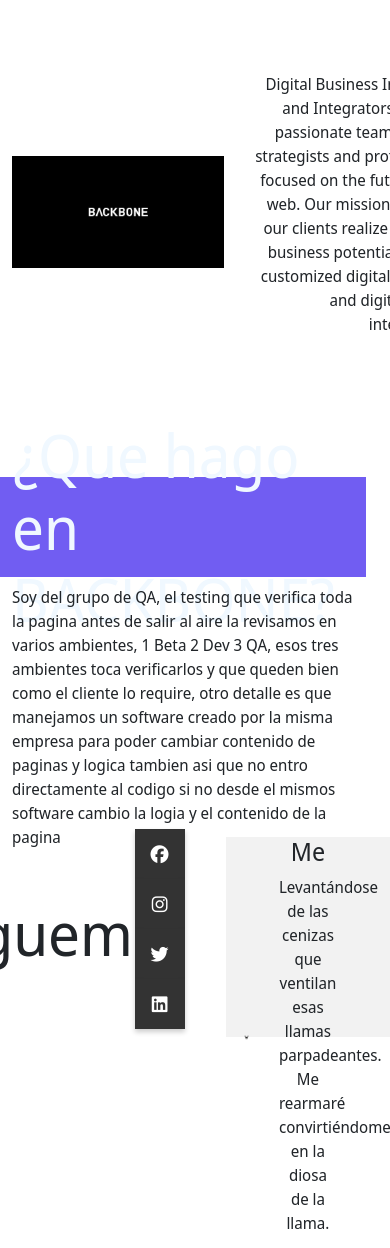
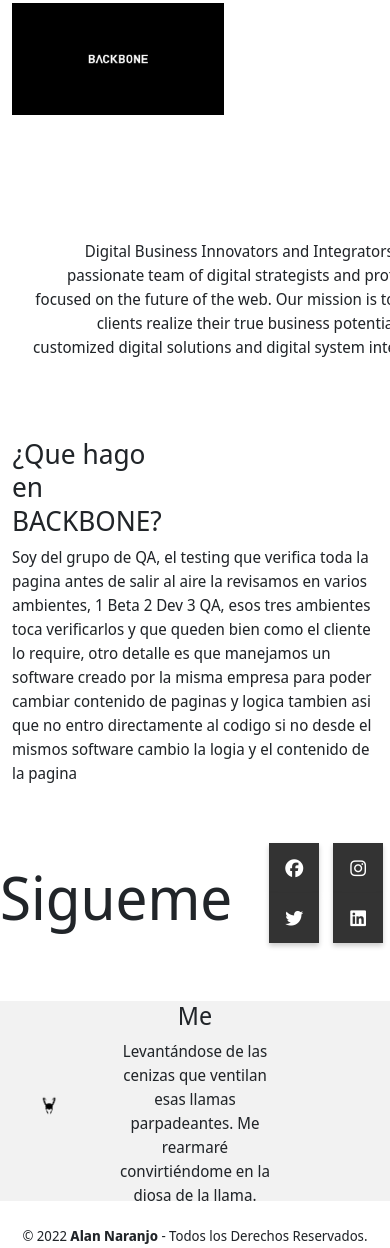
Before and after one commit to L-A-M-J-O/Desarrollo-Web, a plain HTML site: page pages/jobpost .html in a window 390 px wide. Shown: the part 547-1795 px from the top of the page. Drawn offline with nearby package versions, Linux system fonts and the light colour scheme.

Commit message:
Segunda entrega

```diff
--- a/pages/jobpost .html
+++ b/pages/jobpost .html
@@ -25,7 +25,7 @@
         <header class="d-flex flex wrap justify-content-center py-3 mb-4 border-bottom">
             <a href="/" class="d-flex align-items-center mb-3 mb-md-0 me-md-auto text-dark text-decoration-none">
                 <span class="fs-4">Alan Naranjo</span>
-              </a>
+            </a>
             <ul class="nav nav-tabs">
                 <li class="nav-item"><a href="http://127.0.0.1:5500/index.html" class="nav-link active" aria-current="page">Home</a></li>
                 <li class="nav-item"><a href="#" class="nav-link">Projects</a></li>
@@ -37,25 +37,29 @@
     </section>
     <section class="container job__one">
         <div class="row align-items-center job__two">
-            <div class="row-cols-auto d-inline ">
+            <div class="col-sm-12">
                 <h3>BACKBONE LATAM</h3>
             </div>
             <div class="col-6">
                 <img class="w-100 h-100" src="../Img/backbone-share.jpg" alt="Backbone">
             </div>
-            <div class="col-6 text-end">
+            <div class="col-sm-6 text-end">
                 <p>Digital Business Innovators and Integrators We are a passionate team of digital strategists and professionals focused on the future of the web. Our mission is to help our clients realize their true business potential through customized digital solutions and digital system integrations.</p>
             </div>
         </div>
     </section>
     <div class="container d-flex">
-        <div class="job row d-flex">
-            <h1>¿Que hago en BACKBONE?</h1>
-            <p>Soy del grupo de QA, el testing que verifica toda la pagina antes de salir al aire la revisamos en varios ambientes, 1 Beta 2 Dev 3 QA, esos tres ambientes toca verificarlos y que queden bien como el cliente lo require, otro detalle es que manejamos un software creado por la misma empresa para poder cambiar contenido de paginas y logica tambien asi que no entro directamente al codigo si no desde el mismos software cambio la logia y el contenido de la pagina    </p>
+        <div class="row">
+            <div class="col-5">
+                <h1>¿Que hago en BACKBONE?</h1>
+            </div>
+            <div class="col-sm-7">
+                <p>Soy del grupo de QA, el testing que verifica toda la pagina antes de salir al aire la revisamos en varios ambientes, 1 Beta 2 Dev 3 QA, esos tres ambientes toca verificarlos y que queden bien como el cliente lo require, otro detalle es que manejamos un software creado por la misma empresa para poder cambiar contenido de paginas y logica tambien asi que no entro directamente al codigo si no desde el mismos software cambio la logia y el contenido de la pagina    </p>
+            </div>
         </div>
     </div>
     <div class="redes-container">
-        <div class="col-3">
+        <div class="col-sm-4">
             <h4>Sigueme</h4>
         </div>
         <ul>
@@ -64,6 +68,7 @@
             <li> <a href="#" class="twitter"><i class="fab fa-twitter"></i></a></li>
             <li> <a href="#" class="linkedin"><i class="fab fa-linkedin"></i></a></li>
         </ul>
+    </div>
     <footer class="container caja">
         <div class="row caja__2">
             <div class="col-3">
--- a/scss/main.scss
+++ b/scss/main.scss
@@ -85,6 +85,7 @@ main{
         }
     }
 }
+
 .caja {
     display: flex;
     flex-wrap: wrap;
```
Also changed, not shown: index.html (+3 -3 lines), 1 other file.
